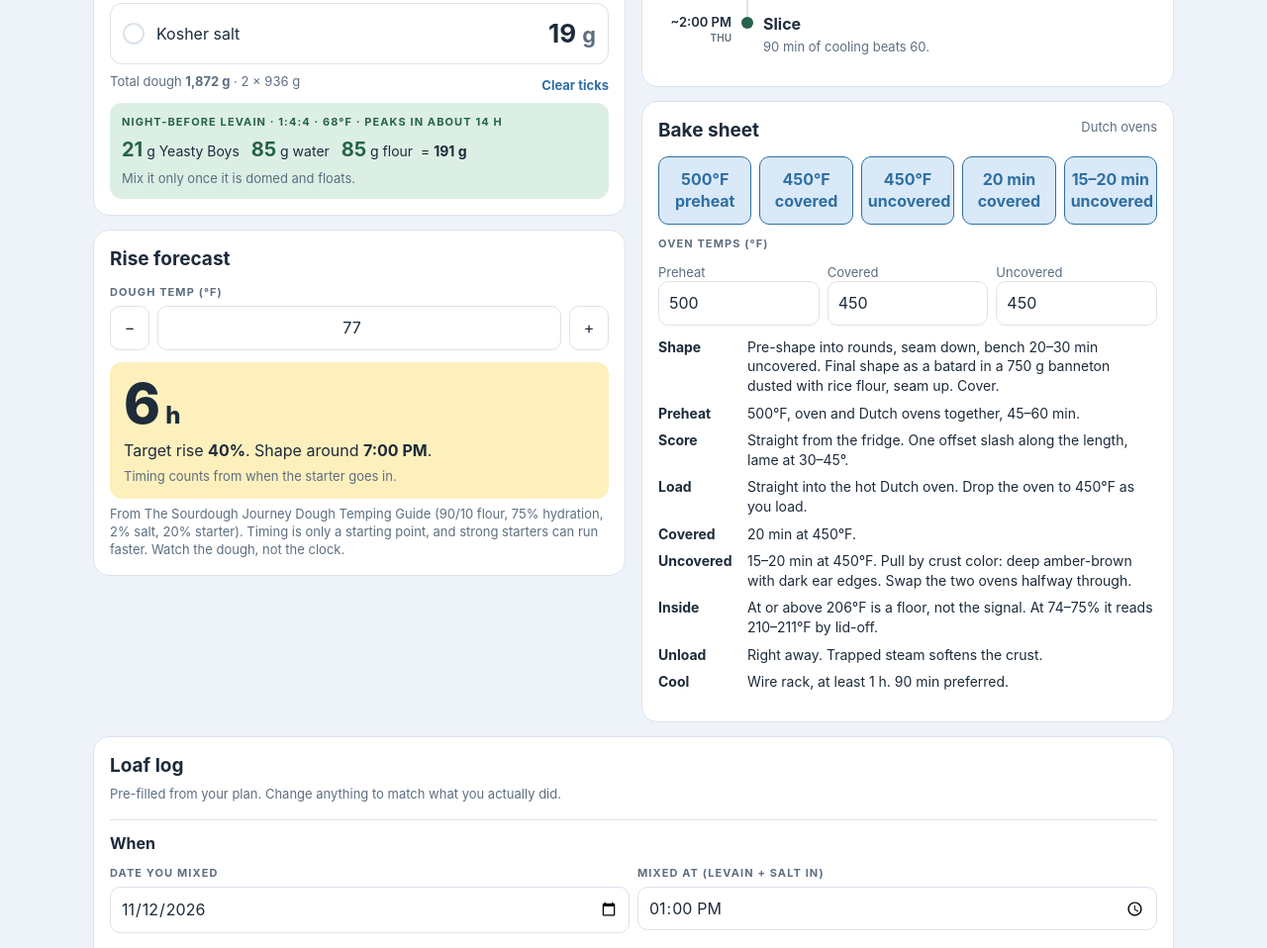
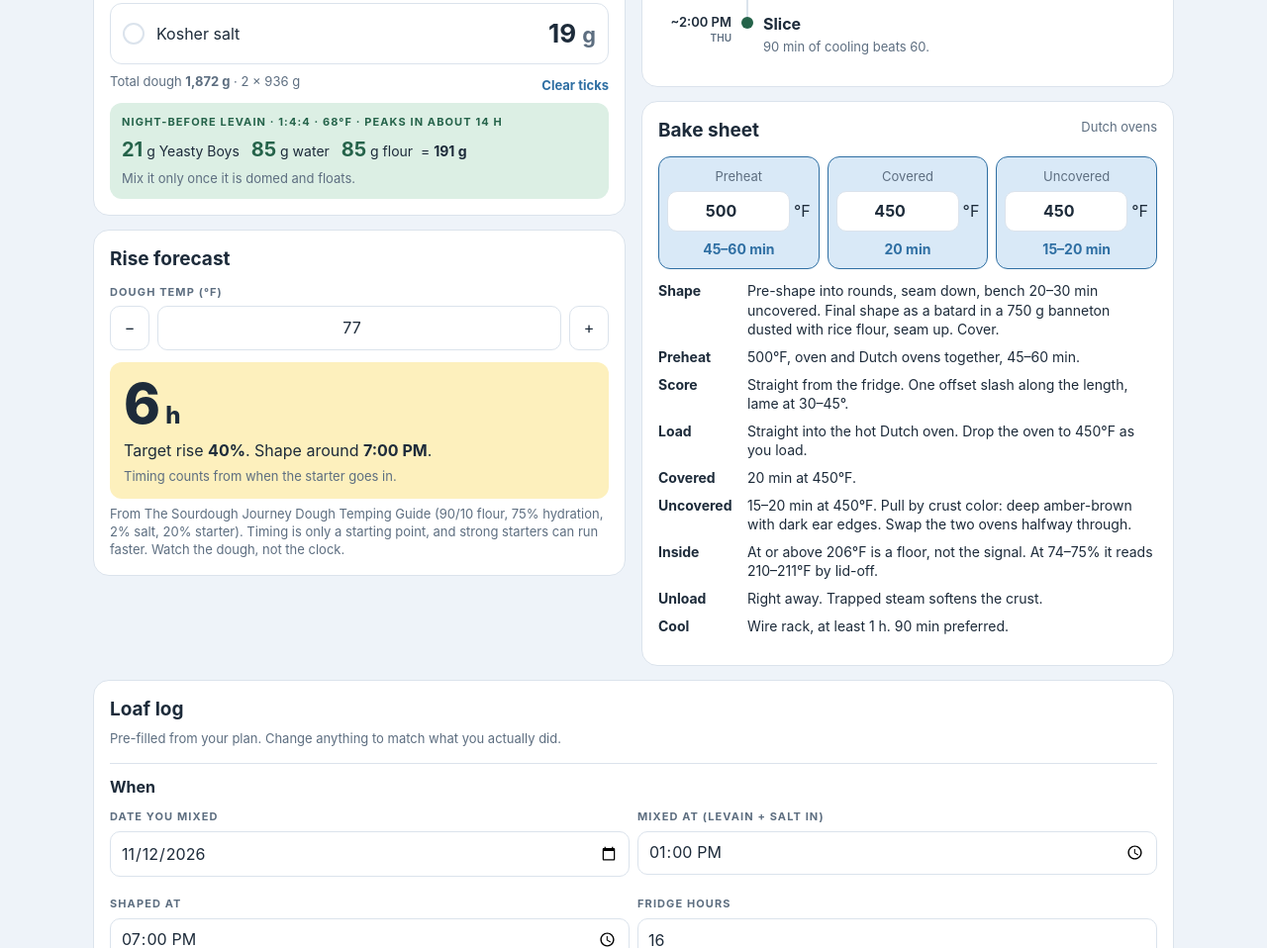
Before and after one commit to stevewbenson/sourdough-app, a plain HTML site: page index.html in a window 1280 px wide. Shown: the part 1079-2037 px from the top of the page at 99% size. Drawn offline with Linux system fonts and the light colour scheme.

Commit message:
Add files via upload

```diff
--- a/index.html
+++ b/index.html
@@ -53,6 +53,7 @@ input,select,textarea{font:inherit;color:var(--ink);background:var(--card);borde
 .loaf .h{display:flex;justify-content:space-between;font-weight:700}
 .stars{color:#e0a100;letter-spacing:2px}
 .g2{display:grid;grid-template-columns:1fr 1fr;gap:8px}.g3{display:grid;grid-template-columns:1fr 1fr 1fr;gap:8px}.g3>div,.g2>div{min-width:0}
+.ovb{border:1px solid var(--acc);background:var(--accbg);border-radius:12px;padding:10px 8px;text-align:center}.ovb .note{margin:0 0 6px}.ovt{display:flex;align-items:center;gap:4px}.ovt input{text-align:center;padding:8px 4px;font-weight:700;min-width:0}.ovm{font-weight:700;color:var(--acc);font-size:14px;margin-top:8px}
 .sec{font-weight:700;margin-top:16px;border-top:1px solid var(--line);padding-top:12px}
 </style>
 </head>
@@ -195,7 +196,7 @@ function render(){
   +'<div class="samp"><div class="big">'+hh+'<small style="font-size:24px"> h</small>'+(g.lo?'+':'')+'</div><p style="margin:8px 0 4px">Target rise <b>'+g.r+'%</b>'+(g.lo?'+':'')+'. Shape around <b>'+fm.t+(fm.d?' '+fm.d:'')+'</b>.</p><div class="note">Timing counts from when the starter goes in.</div></div>'
   +'<div class="note">From The Sourdough Journey Dough Temping Guide (90/10 flour, 75% hydration, 2% salt, 20% starter). Timing is only a starting point, and strong starters can run faster. Watch the dough, not the clock.</div></div>';
  html+=clockH;
- html+='<div class="card"><h2>Bake sheet <span class="sub" style="float:right;font-size:13px;font-weight:400">'+(pan?'9×5 pans':'Dutch ovens')+'</span></h2><div class="row"><span class="chip on">'+S.pre+'°F preheat</span><span class="chip on">'+S.cov+'°F covered</span><span class="chip on">'+S.unc+'°F uncovered</span><span class="chip on">20 min covered</span><span class="chip on">15–20 min uncovered</span></div><div class="lbl">Oven temps (°F)</div><div class="g3"><div><div class="note">Preheat</div><input type="number" inputmode="numeric" value="'+S.pre+'" data-n="pre"></div><div><div class="note">Covered</div><input type="number" inputmode="numeric" value="'+S.cov+'" data-n="cov"></div><div><div class="note">Uncovered</div><input type="number" inputmode="numeric" value="'+S.unc+'" data-n="unc"></div></div><dl class="kv" style="margin-top:12px">'
+ html+='<div class="card"><h2>Bake sheet <span class="sub" style="float:right;font-size:13px;font-weight:400">'+(pan?'9×5 pans':'Dutch ovens')+'</span></h2><div class="g3"><div class="ovb"><div class="note">Preheat</div><div class="ovt"><input type="number" inputmode="numeric" value="'+S.pre+'" data-n="pre"><span>°F</span></div><div class="ovm">45–60 min</div></div><div class="ovb"><div class="note">Covered</div><div class="ovt"><input type="number" inputmode="numeric" value="'+S.cov+'" data-n="cov"><span>°F</span></div><div class="ovm">20 min</div></div><div class="ovb"><div class="note">Uncovered</div><div class="ovt"><input type="number" inputmode="numeric" value="'+S.unc+'" data-n="unc"><span>°F</span></div><div class="ovm">15–20 min</div></div></div><dl class="kv" style="margin-top:12px">'
   +'<dt>Shape</dt><dd>Pre-shape into rounds, seam down, bench 20–30 min uncovered. '+(pan?'Final shape as a sandwich loaf, seam down in a greased pan.':'Final shape as a batard in a 750 g banneton dusted with rice flour, seam up. Cover.')+'</dd>'
   +'<dt>Preheat</dt><dd>'+S.pre+'°F, oven and '+(pan?'pans':'Dutch ovens')+' together, 45–60 min.</dd><dt>Score</dt><dd>Straight from the fridge. One offset slash along the length, lame at 30–45°.</dd>'
   +'<dt>Load</dt><dd>'+(pan?'Straight into the oven; the second pan goes on inverted as the lid. ':'Straight into the hot Dutch oven. ')+'Drop the oven to '+S.cov+'°F as you load.</dd><dt>Covered</dt><dd>20 min at '+S.cov+'°F.</dd>'
```
